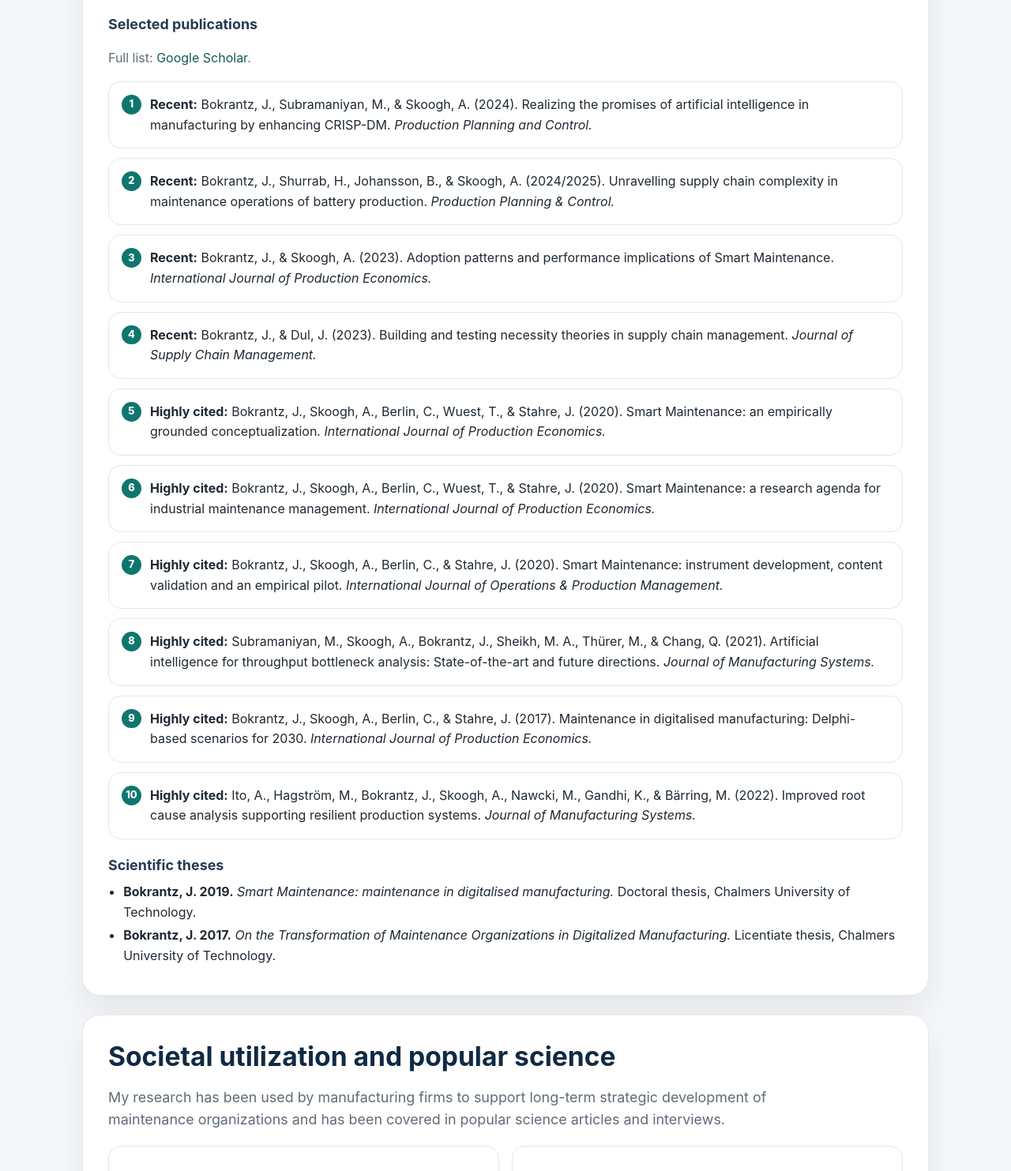
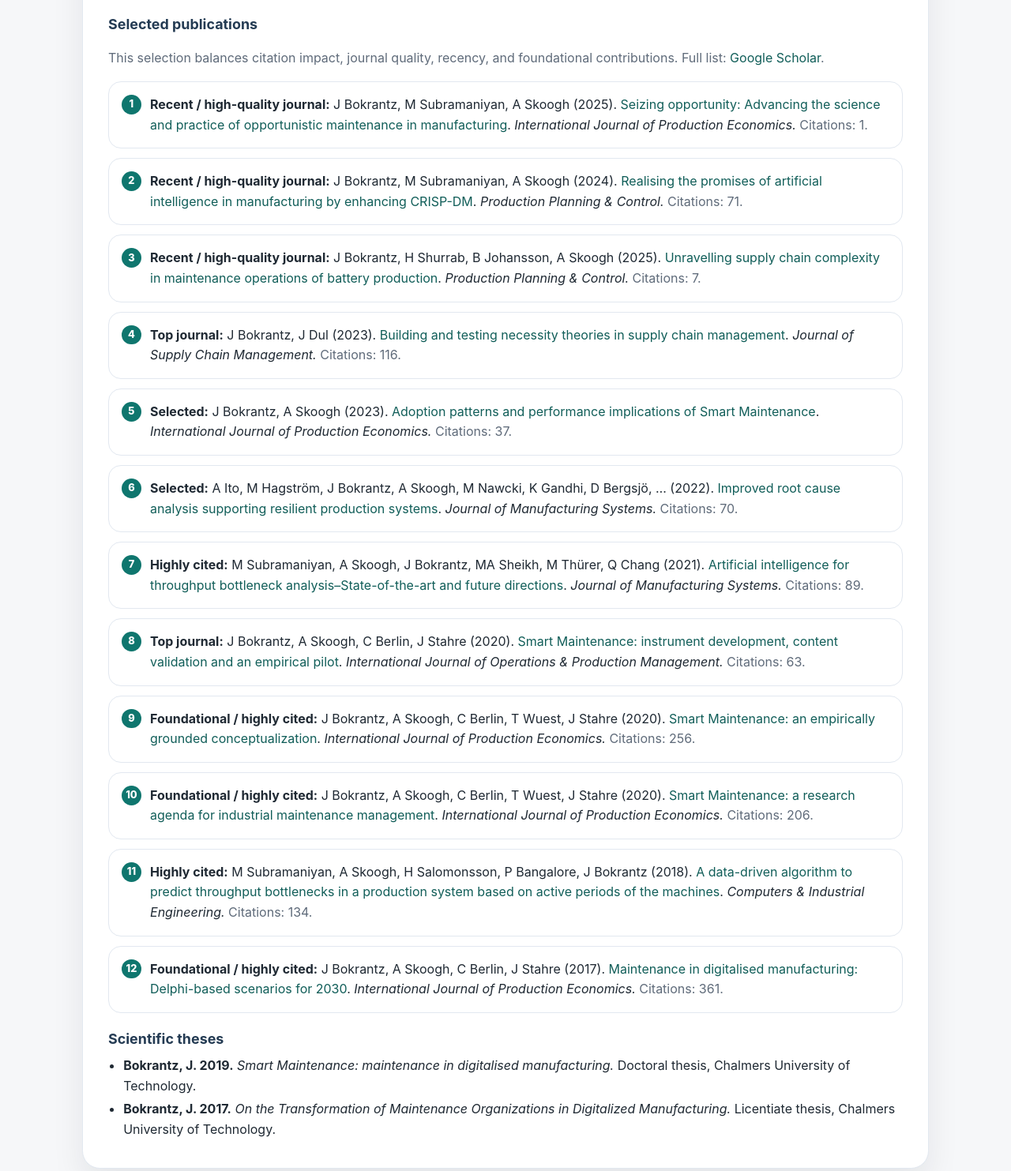
Before and after one commit to jonbokrantz/jonbokrantz.github.io, a plain HTML site: page index.html in a window 1280 px wide. Shown: the part 3770-5253 px from the top of the page at 79% size. Drawn offline with Linux system fonts and the light colour scheme.

Commit message:
Add files via upload

```diff
--- a/index.html
+++ b/index.html
@@ -523,19 +523,22 @@
       <p class="lead">My research has been published in top-tier journals within strategy and management, decision sciences, industrial engineering, and computer science, often in collaboration with international academic and industrial partners.</p>
       <p class="live-note">For the full and most current publication record, see my <a href="https://scholar.google.se/citations?user=gCY8uHgAAAAJ&amp;hl=sv" target="_blank" rel="noopener">Google Scholar profile</a>. The selection below mixes recent publications with highly cited work from my publication record.</p>
       <h3>Selected publications</h3>
-      <p class="muted">Full list: <a href="https://scholar.google.se/citations?user=gCY8uHgAAAAJ&amp;hl=sv" target="_blank" rel="noopener">Google Scholar</a>.</p>
+      <p class="muted">This selection balances citation impact, journal quality, recency, and foundational contributions. Full list: <a href="https://scholar.google.se/citations?user=gCY8uHgAAAAJ&amp;hl=sv" target="_blank" rel="noopener">Google Scholar</a>.</p>
       <div class="publication-list">
-        <article class="publication"><strong>Recent:</strong> Bokrantz, J., Subramaniyan, M., &amp; Skoogh, A. (2024). Realizing the promises of artificial intelligence in manufacturing by enhancing CRISP-DM. <em>Production Planning and Control.</em></article>
-        <article class="publication"><strong>Recent:</strong> Bokrantz, J., Shurrab, H., Johansson, B., &amp; Skoogh, A. (2024/2025). Unravelling supply chain complexity in maintenance operations of battery production. <em>Production Planning &amp; Control.</em></article>
-        <article class="publication"><strong>Recent:</strong> Bokrantz, J., &amp; Skoogh, A. (2023). Adoption patterns and performance implications of Smart Maintenance. <em>International Journal of Production Economics.</em></article>
-        <article class="publication"><strong>Recent:</strong> Bokrantz, J., &amp; Dul, J. (2023). Building and testing necessity theories in supply chain management. <em>Journal of Supply Chain Management.</em></article>
-        <article class="publication"><strong>Highly cited:</strong> Bokrantz, J., Skoogh, A., Berlin, C., Wuest, T., &amp; Stahre, J. (2020). Smart Maintenance: an empirically grounded conceptualization. <em>International Journal of Production Economics.</em></article>
-        <article class="publication"><strong>Highly cited:</strong> Bokrantz, J., Skoogh, A., Berlin, C., Wuest, T., &amp; Stahre, J. (2020). Smart Maintenance: a research agenda for industrial maintenance management. <em>International Journal of Production Economics.</em></article>
-        <article class="publication"><strong>Highly cited:</strong> Bokrantz, J., Skoogh, A., Berlin, C., &amp; Stahre, J. (2020). Smart Maintenance: instrument development, content validation and an empirical pilot. <em>International Journal of Operations &amp; Production Management.</em></article>
-        <article class="publication"><strong>Highly cited:</strong> Subramaniyan, M., Skoogh, A., Bokrantz, J., Sheikh, M. A., Thürer, M., &amp; Chang, Q. (2021). Artificial intelligence for throughput bottleneck analysis: State-of-the-art and future directions. <em>Journal of Manufacturing Systems.</em></article>
-        <article class="publication"><strong>Highly cited:</strong> Bokrantz, J., Skoogh, A., Berlin, C., &amp; Stahre, J. (2017). Maintenance in digitalised manufacturing: Delphi-based scenarios for 2030. <em>International Journal of Production Economics.</em></article>
-        <article class="publication"><strong>Highly cited:</strong> Ito, A., Hagström, M., Bokrantz, J., Skoogh, A., Nawcki, M., Gandhi, K., &amp; Bärring, M. (2022). Improved root cause analysis supporting resilient production systems. <em>Journal of Manufacturing Systems.</em></article>
+        <article class="publication"><strong>Recent / high-quality journal:</strong> J Bokrantz, M Subramaniyan, A Skoogh (2025). <a href="https://scholar.google.se/citations?view_op=view_citation&amp;hl=sv&amp;user=gCY8uHgAAAAJ&amp;cstart=20&amp;pagesize=80&amp;citation_for_view=gCY8uHgAAAAJ:TQgYirikUcIC" target="_blank" rel="noopener">Seizing opportunity: Advancing the science and practice of opportunistic maintenance in manufacturing</a>. <em>International Journal of Production Economics.</em> <span class="muted">Citations: 1.</span></article>
+        <article class="publication"><strong>Recent / high-quality journal:</strong> J Bokrantz, M Subramaniyan, A Skoogh (2024). <a href="https://scholar.google.se/citations?view_op=view_citation&amp;hl=sv&amp;user=gCY8uHgAAAAJ&amp;citation_for_view=gCY8uHgAAAAJ:9ZlFYXVOiuMC" target="_blank" rel="noopener">Realising the promises of artificial intelligence in manufacturing by enhancing CRISP-DM</a>. <em>Production Planning &amp; Control.</em> <span class="muted">Citations: 71.</span></article>
+        <article class="publication"><strong>Recent / high-quality journal:</strong> J Bokrantz, H Shurrab, B Johansson, A Skoogh (2025). <a href="https://scholar.google.se/citations?view_op=view_citation&amp;hl=sv&amp;user=gCY8uHgAAAAJ&amp;cstart=20&amp;pagesize=80&amp;citation_for_view=gCY8uHgAAAAJ:hFOr9nPyWt4C" target="_blank" rel="noopener">Unravelling supply chain complexity in maintenance operations of battery production</a>. <em>Production Planning &amp; Control.</em> <span class="muted">Citations: 7.</span></article>
+        <article class="publication"><strong>Top journal:</strong> J Bokrantz, J Dul (2023). <a href="https://scholar.google.se/citations?view_op=view_citation&amp;hl=sv&amp;user=gCY8uHgAAAAJ&amp;citation_for_view=gCY8uHgAAAAJ:qxL8FJ1GzNcC" target="_blank" rel="noopener">Building and testing necessity theories in supply chain management</a>. <em>Journal of Supply Chain Management.</em> <span class="muted">Citations: 116.</span></article>
+        <article class="publication"><strong>Selected:</strong> J Bokrantz, A Skoogh (2023). <a href="https://scholar.google.se/citations?view_op=view_citation&amp;hl=sv&amp;user=gCY8uHgAAAAJ&amp;citation_for_view=gCY8uHgAAAAJ:Wp0gIr-vW9MC" target="_blank" rel="noopener">Adoption patterns and performance implications of Smart Maintenance</a>. <em>International Journal of Production Economics.</em> <span class="muted">Citations: 37.</span></article>
+        <article class="publication"><strong>Selected:</strong> A Ito, M Hagström, J Bokrantz, A Skoogh, M Nawcki, K Gandhi, D Bergsjö, … (2022). <a href="https://scholar.google.se/citations?view_op=view_citation&amp;hl=sv&amp;user=gCY8uHgAAAAJ&amp;citation_for_view=gCY8uHgAAAAJ:4DMP91E08xMC" target="_blank" rel="noopener">Improved root cause analysis supporting resilient production systems</a>. <em>Journal of Manufacturing Systems.</em> <span class="muted">Citations: 70.</span></article>
+        <article class="publication"><strong>Highly cited:</strong> M Subramaniyan, A Skoogh, J Bokrantz, MA Sheikh, M Thürer, Q Chang (2021). <a href="https://scholar.google.se/citations?view_op=view_citation&amp;hl=sv&amp;user=gCY8uHgAAAAJ&amp;citation_for_view=gCY8uHgAAAAJ:YOwf2qJgpHMC" target="_blank" rel="noopener">Artificial intelligence for throughput bottleneck analysis–State-of-the-art and future directions</a>. <em>Journal of Manufacturing Systems.</em> <span class="muted">Citations: 89.</span></article>
+        <article class="publication"><strong>Top journal:</strong> J Bokrantz, A Skoogh, C Berlin, J Stahre (2020). <a href="https://scholar.google.se/citations?view_op=view_citation&amp;hl=sv&amp;user=gCY8uHgAAAAJ&amp;citation_for_view=gCY8uHgAAAAJ:0EnyYjriUFMC" target="_blank" rel="noopener">Smart Maintenance: instrument development, content validation and an empirical pilot</a>. <em>International Journal of Operations &amp; Production Management.</em> <span class="muted">Citations: 63.</span></article>
+        <article class="publication"><strong>Foundational / highly cited:</strong> J Bokrantz, A Skoogh, C Berlin, T Wuest, J Stahre (2020). <a href="https://scholar.google.se/citations?view_op=view_citation&amp;hl=sv&amp;user=gCY8uHgAAAAJ&amp;citation_for_view=gCY8uHgAAAAJ:LkGwnXOMwfcC" target="_blank" rel="noopener">Smart Maintenance: an empirically grounded conceptualization</a>. <em>International Journal of Production Economics.</em> <span class="muted">Citations: 256.</span></article>
+        <article class="publication"><strong>Foundational / highly cited:</strong> J Bokrantz, A Skoogh, C Berlin, T Wuest, J Stahre (2020). <a href="https://scholar.google.se/citations?view_op=view_citation&amp;hl=sv&amp;user=gCY8uHgAAAAJ&amp;citation_for_view=gCY8uHgAAAAJ:roLk4NBRz8UC" target="_blank" rel="noopener">Smart Maintenance: a research agenda for industrial maintenance management</a>. <em>International Journal of Production Economics.</em> <span class="muted">Citations: 206.</span></article>
+        <article class="publication"><strong>Highly cited:</strong> M Subramaniyan, A Skoogh, H Salomonsson, P Bangalore, J Bokrantz (2018). <a href="https://scholar.google.se/citations?view_op=view_citation&amp;hl=sv&amp;user=gCY8uHgAAAAJ&amp;citation_for_view=gCY8uHgAAAAJ:YsMSGLbcyi4C" target="_blank" rel="noopener">A data-driven algorithm to predict throughput bottlenecks in a production system based on active periods of the machines</a>. <em>Computers &amp; Industrial Engineering.</em> <span class="muted">Citations: 134.</span></article>
+        <article class="publication"><strong>Foundational / highly cited:</strong> J Bokrantz, A Skoogh, C Berlin, J Stahre (2017). <a href="https://scholar.google.se/citations?view_op=view_citation&amp;hl=sv&amp;user=gCY8uHgAAAAJ&amp;citation_for_view=gCY8uHgAAAAJ:IjCSPb-OGe4C" target="_blank" rel="noopener">Maintenance in digitalised manufacturing: Delphi-based scenarios for 2030</a>. <em>International Journal of Production Economics.</em> <span class="muted">Citations: 361.</span></article>
       </div>
+
       <h3>Scientific theses</h3>
       <ul>
         <li><strong>Bokrantz, J. 2019.</strong> <em>Smart Maintenance: maintenance in digitalised manufacturing.</em> Doctoral thesis, Chalmers University of Technology.</li>
```
